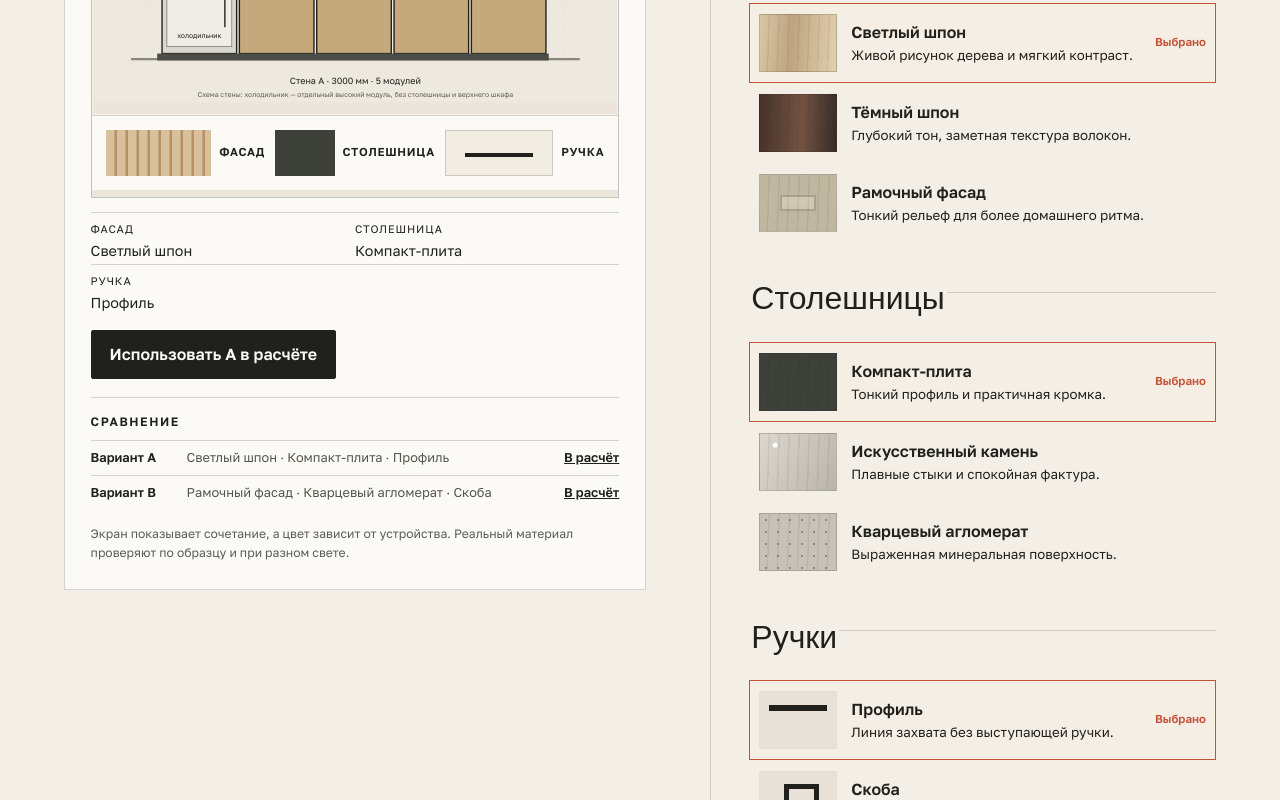
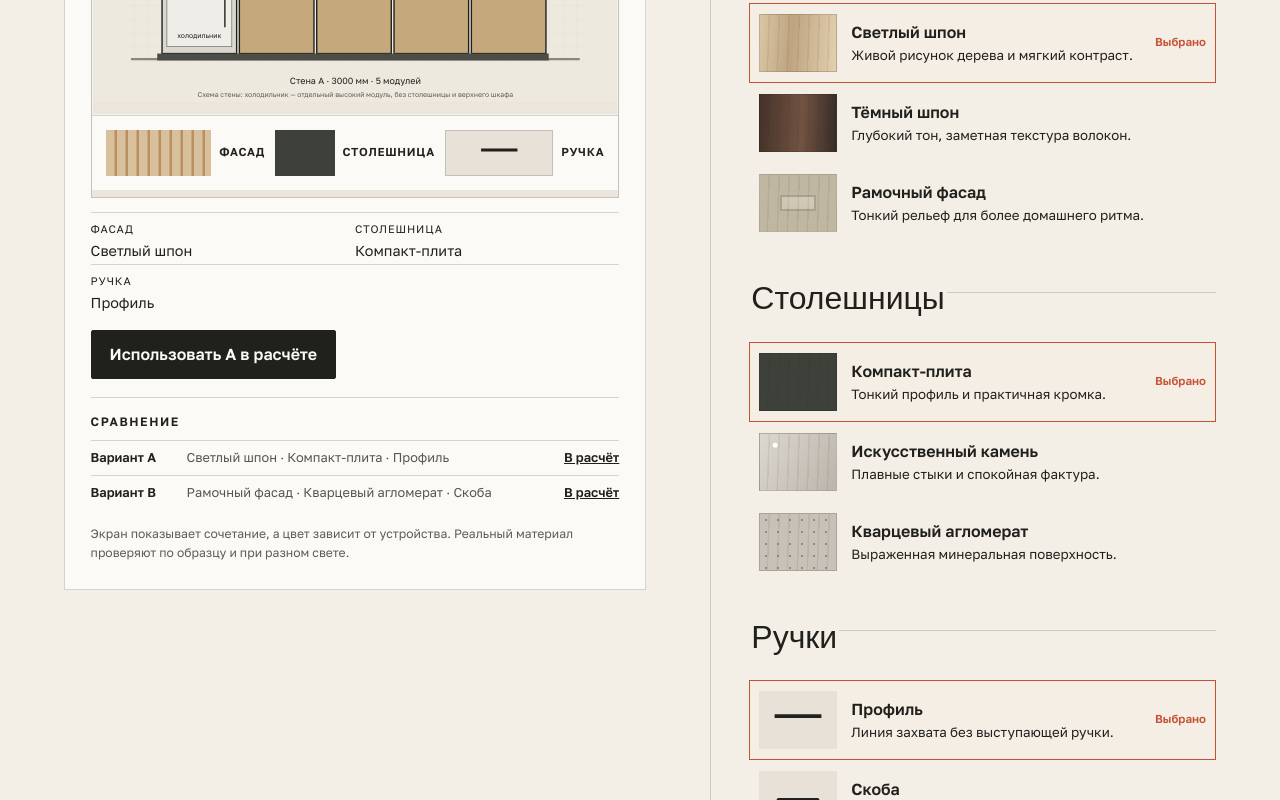
Before and after one commit to Kuala2/Site-kitchen, a Next.js app: page /materials in a window 1280 px wide. Shown: the part 1140-1940 px from the top of the page. Built offline with nearby package versions, Linux system fonts and the light colour scheme; a web font is replaced by a local one.

Commit message:
Unify handle previews and cabinet hardware

```diff
--- a/app/globals.css
+++ b/app/globals.css
@@ -15,6 +15,7 @@ html,body{overflow-x:clip}.pageHead{grid-template-columns:minmax(0,.6fr) minmax(
 .contactGrid--refined{gap:clamp(28px,6vw,86px)}.contactContext{background:var(--ink);color:var(--surface);border:0;padding:clamp(24px,3vw,42px);position:sticky;top:22px}.contactContext h2{font-size:clamp(2.2rem,4vw,4.1rem);margin:10px 0 28px}.contactSketch{border:1px solid rgba(243,239,231,.32);padding:18px 18px 12px;margin-bottom:34px}.contactSketch svg{display:block;width:100%;height:auto;fill:none;stroke:#f3efe7;stroke-width:3}.contactSketch span{display:block;margin-top:8px;color:#d5d0c5;font-size:.72rem;letter-spacing:.12em;text-transform:uppercase}.contactSteps{list-style:none;padding:0;margin:0;border-top:1px solid rgba(243,239,231,.28)}.contactSteps li{display:grid;grid-template-columns:38px 1fr;gap:14px;padding:17px 0;border-bottom:1px solid rgba(243,239,231,.28)}.contactSteps li>span{color:#e2b07c;font-size:.76rem;letter-spacing:.08em}.contactSteps b{font-family:var(--display);font-size:1.35rem;font-weight:500}.contactSteps p{margin:3px 0 0;color:#d5d0c5;font-size:.9rem}.contactFine{margin:24px 0 0;color:#d5d0c5;font-size:.9rem}.contactPrivacy{margin:20px -2px 0;padding-top:14px;border-top:1px solid rgba(243,239,231,.28);font-size:.76rem;color:#bdb8ad}
 .brand{display:flex;align-items:center;gap:13px}.profileLink{font-size:.72rem;letter-spacing:.06em;text-transform:uppercase;border-left:1px solid var(--line);padding-left:13px;color:#5d5d56}.profileLink:hover{color:var(--accent)}.contactSketch{padding:12px;background:#eee9df}.contactSketch .diagram{border:0;background:transparent;display:block}.contactSketch .diagram text{fill:#20211d}.contactSketch .diagram [data-wall] rect:first-child{stroke-width:2}.contactSketch span{color:#5d5d56}
 .compareFrame{height:min(53vw,640px);min-height:430px}.compareFrame>img{object-position:center 48%;image-rendering:auto}.compare--dark .sketchLayer{background:#eee9df}.compare--dark .sketchLayer svg{stroke:#20211d;stroke-width:3.2}.sketchLayer{background:#eee9df}.sketchLayer .sketchAccent{stroke:#c55235;stroke-width:4}.compare--dark .compareLabel.left{background:#20211d;color:#f3efe7}
+.handlePreview{display:block;width:78px;height:58px;background:#e7e1d7;fill:none;stroke:#20211d;stroke-width:4}.handlePreview.bar{stroke-linecap:round}.handlePreview.bar circle{fill:#20211d;stroke:none}.handlePreview.knob{fill:#20211d;stroke:none}.handlePreview .handlePreviewHighlight{fill:#f3efe7}.materialSamples .handlePreview{width:100%;height:46px;border:1px solid var(--line)}
 .kitchenFront[data-lights=true]{filter:none}
 
 /* Editorial mastheads: content stays visible before the long-form sections. */
--- a/components/KitchenFront.tsx
+++ b/components/KitchenFront.tsx
@@ -24,4 +24,4 @@ function Fridge({x,width}:{x:number;width:number}){const center=x+width/2;return
 function TallColumn({x,width,fill,frame,handle}:{x:number;width:number;fill:string;frame:boolean;handle:KitchenConfig['handle']}){const center=x+width/2;return <g aria-label="Высокая колонна"><Cabinet x={x} y={70} width={width} height={300} fill={fill} frame={frame} handle={handle}/><rect x={x+7} y="116" width={width-14} height="118" fill="#393a35" stroke="#20211d" strokeWidth="2"/><text x={center} y="348" textAnchor="middle" fontSize="10" fill="#20211d">колонна</text></g>}
 function Appliance({zone,x,width}:{zone:ZoneId;x:number;width:number}){const cx=x+width/2;if(zone==='sink')return <g aria-label={zoneTitle[zone]}><rect x={x+5} y="214" width={Math.max(42,width-10)} height="34" rx="5" fill="#d6d4cc" stroke="#20211d" strokeWidth="2"/><ellipse cx={cx} cy="231" rx={Math.max(12,width/4)} ry="8" fill="none" stroke="#20211d" strokeWidth="2"/><circle cx={cx} cy="231" r="2" fill="#20211d"/><path d={`M${cx} 214v-18q0-14 15-14`} fill="none" stroke="#20211d" strokeWidth="3"/></g>;if(zone==='cooktop')return <g aria-label={zoneTitle[zone]}><rect x={x+4} y="207" width={Math.max(44,width-8)} height="42" rx="3" fill="#373833" stroke="#20211d" strokeWidth="2"/>{[-12,12].flatMap(dx=>[-9,9].map(dy=><circle key={`${dx}-${dy}`} cx={cx+dx} cy={228+dy} r="6" fill="none" stroke="#eee9df" strokeWidth="1.8"/>))}</g>;return null}
 function Cabinet({x,y,width,height,fill,frame,handle,drawers=false,upper=false}:{x:number;y:number;width:number;height:number;fill:string;frame:boolean;handle:KitchenConfig['handle'];drawers?:boolean;upper?:boolean}){const rows=drawers?3:1;return <g><rect x={x} y={y} width={width} height={height} fill={fill} stroke="#20211d" strokeWidth="2"/>{frame&&<rect x={x+7} y={y+7} width={width-14} height={height-14} fill="none" stroke="#817865" strokeWidth="4"/>}{Array.from({length:rows-1},(_,i)=><path key={i} d={`M${x} ${y+height*(i+1)/rows}h${width}`} stroke="#20211d" strokeOpacity=".5"/>)}<Handle x={x} y={y} width={width} height={height} type={handle} rows={rows} upper={upper}/></g>}
-function Handle({x,y,width,height,type,rows,upper}:{x:number;y:number;width:number;height:number;type:KitchenConfig['handle'];rows:number;upper:boolean}){return <g fill="none" stroke="#20211d" strokeWidth="3">{Array.from({length:rows},(_,index)=>{const center=y+height*(index+.5)/rows,edge=upper?y+height*(index+1)/rows-8:y+height*index/rows+8;if(type==='profile')return <path key={index} d={`M${x+7} ${edge}h${width-14}`} strokeWidth="4"/>;if(type==='bar')return <path key={index} d={`M${x+width/2-14} ${upper?center+2:center-11}v18m28-18v18m-28-9h28`}/>;return <circle key={index} cx={x+width-12} cy={upper?center+20:center} r="4" fill="#20211d"/>})}</g>}
+function Handle({x,y,width,height,type,rows,upper}:{x:number;y:number;width:number;height:number;type:KitchenConfig['handle'];rows:number;upper:boolean}){return <g fill="none" stroke="#20211d" strokeWidth="3">{Array.from({length:rows},(_,index)=>{const center=y+height*(index+.5)/rows,edge=upper?y+height*(index+1)/rows-8:y+height*index/rows+8;if(type==='profile')return <path key={index} d={`M${x+7} ${edge}h${width-14}`} strokeWidth="4"/>;if(type==='bar')return <g key={index}><path d={`M${x+width/2-14} ${center}h28`}/><circle cx={x+width/2-9} cy={center} r="1.4" fill="#20211d"/><circle cx={x+width/2+9} cy={center} r="1.4" fill="#20211d"/></g>;return <circle key={index} cx={x+width-12} cy={upper?center+20:center} r="4" fill="#20211d"/>})}</g>}
--- a/components/MaterialsExplorer.tsx
+++ b/components/MaterialsExplorer.tsx
@@ -35,6 +35,7 @@ export function MaterialsExplorer(){
   </div>;
 }
 
-export function MaterialScene({config}:{config:KitchenConfig}){return <div className="materialScene" role="region" aria-label="Крупный preview выбранного сочетания"><KitchenFront config={config} label="Кухонная сцена выбранных материалов"/><div className="materialSamples" aria-label="Образцы выбранных материалов"><div><span className={`detailFacade ${config.facade}`}/><b>Фасад</b></div><div><span className={`detailTop ${config.top}`}/><b>Столешница</b></div><div><span className={`detailHandle ${config.handle}`}/><b>Ручка</b></div></div></div>}
+export function MaterialScene({config}:{config:KitchenConfig}){return <div className="materialScene" role="region" aria-label="Крупный preview выбранного сочетания"><KitchenFront config={config} label="Кухонная сцена выбранных материалов"/><div className="materialSamples" aria-label="Образцы выбранных материалов"><div><span className={`detailFacade ${config.facade}`}/><b>Фасад</b></div><div><span className={`detailTop ${config.top}`}/><b>Столешница</b></div><div><HandlePreview type={config.handle}/><b>Ручка</b></div></div></div>}
 
-function Choice({title,items,value,set,handles:showHandles=false}:{title:string;items:readonly {id:string;name:string;note:string;texture?:string}[];value:string;set:(value:string)=>void;handles?:boolean}){return <fieldset><legend>{title}</legend>{items.map(item=><button type="button" aria-pressed={value===item.id} key={item.id} onClick={()=>set(item.id)}>{showHandles?<i className={`handleSwatch ${item.id}`}/>:item.texture&&<i className={`texture ${item.texture}`}/>}<span><b>{item.name}</b><small>{item.note}</small></span>{value===item.id&&<em aria-hidden="true">Выбрано</em>}</button>)}</fieldset>}
+function Choice({title,items,value,set,handles:showHandles=false}:{title:string;items:readonly {id:string;name:string;note:string;texture?:string}[];value:string;set:(value:string)=>void;handles?:boolean}){return <fieldset><legend>{title}</legend>{items.map(item=><button type="button" aria-pressed={value===item.id} key={item.id} onClick={()=>set(item.id)}>{showHandles?<HandlePreview type={item.id as HandleId}/>:item.texture&&<i className={`texture ${item.texture}`}/>}<span><b>{item.name}</b><small>{item.note}</small></span>{value===item.id&&<em aria-hidden="true">Выбрано</em>}</button>)}</fieldset>}
+function HandlePreview({type}:{type:HandleId}){return <svg className={`handlePreview ${type}`} viewBox="0 0 80 58" aria-hidden="true">{type==='profile'&&<path d="M16 25H64"/>}{type==='bar'&&<><path d="M20 29H60"/><circle cx="28" cy="29" r="2"/><circle cx="52" cy="29" r="2"/></>}{type==='knob'&&<><circle cx="40" cy="29" r="7"/><circle className="handlePreviewHighlight" cx="37.5" cy="26.5" r="1.5"/></>}</svg>}
```
